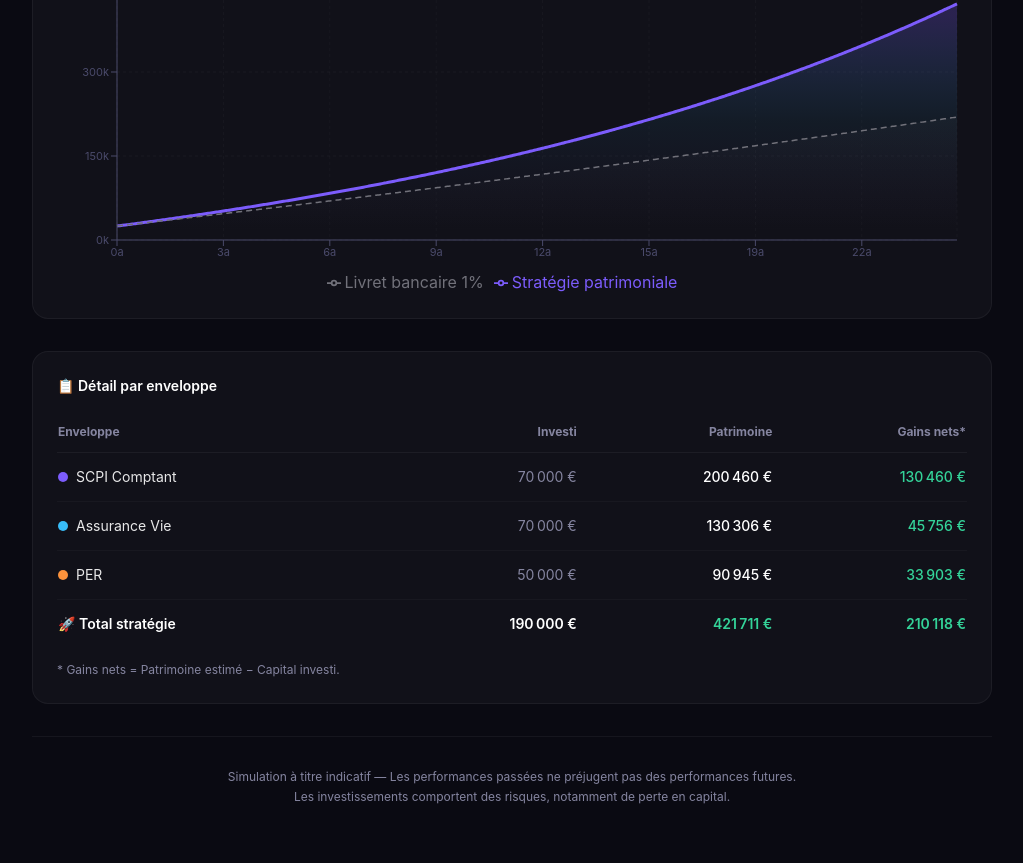
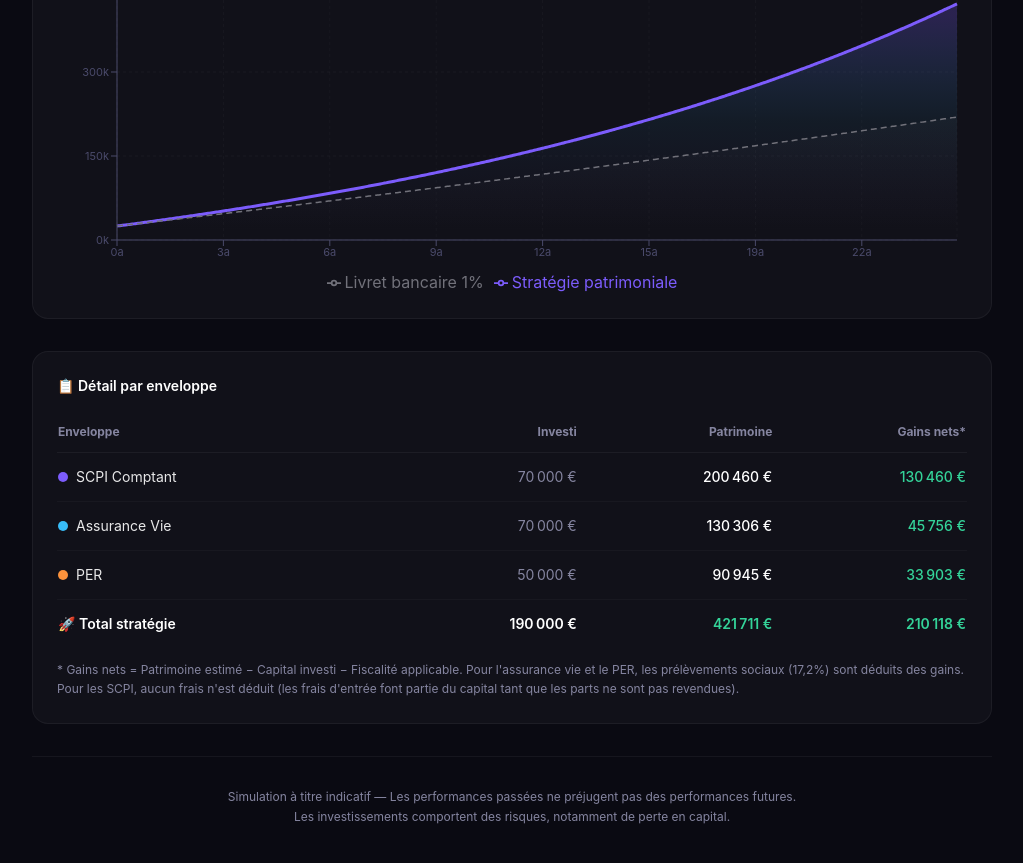
Before and after one commit to louminod/simulateur-patrimoine, a Next.js app: page / in a window 1280 px wide. Shown: the part 1836-2699 px from the top of the page, without its empty margins (128-1151 px from the left). Built offline with nearby package versions, Linux system fonts and the light colour scheme.

Commit message:
fix: detailed gains legend, verify SCPI no fees deducted

```diff
--- a/src/components/RecapTable.tsx
+++ b/src/components/RecapTable.tsx
@@ -43,7 +43,7 @@ function RecapTableInner({ results }: RecapTableProps) {
           </tbody>
         </table>
         <p className="text-xs text-[var(--muted)] mt-3 leading-relaxed">
-          * Gains nets = Patrimoine estimé − Capital investi.
+          * Gains nets = Patrimoine estimé − Capital investi − Fiscalité applicable. Pour l&apos;assurance vie et le PER, les prélèvements sociaux (17,2%) sont déduits des gains. Pour les SCPI, aucun frais n&apos;est déduit (les frais d&apos;entrée font partie du capital tant que les parts ne sont pas revendues).
         </p>
       </div>
     </section>
```
